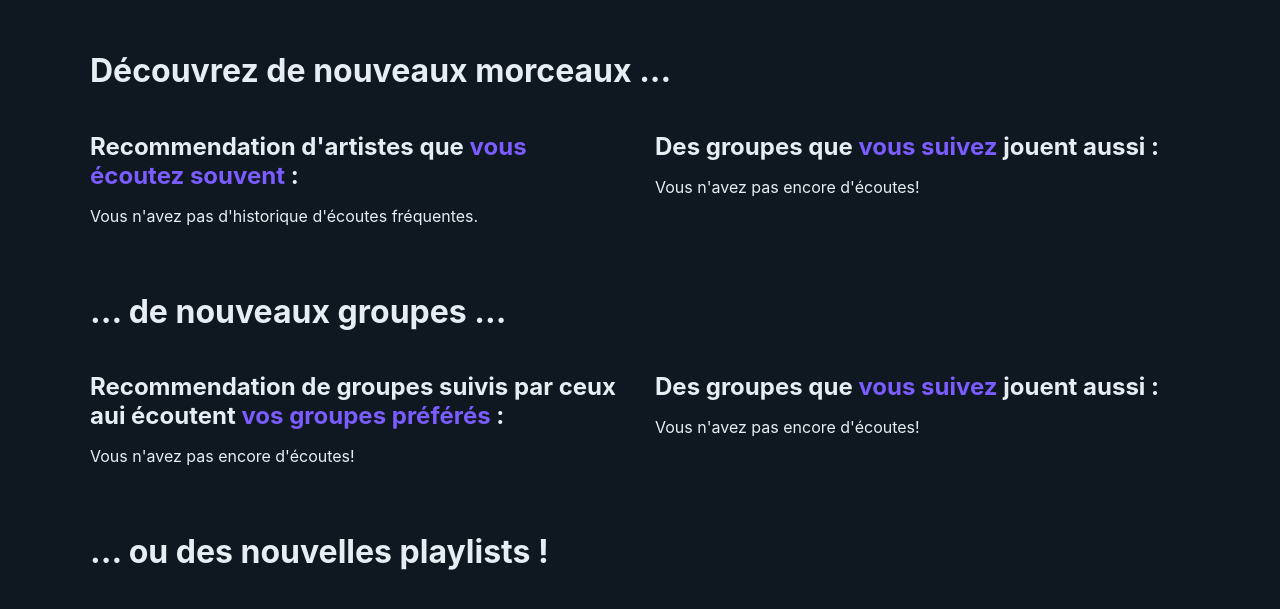
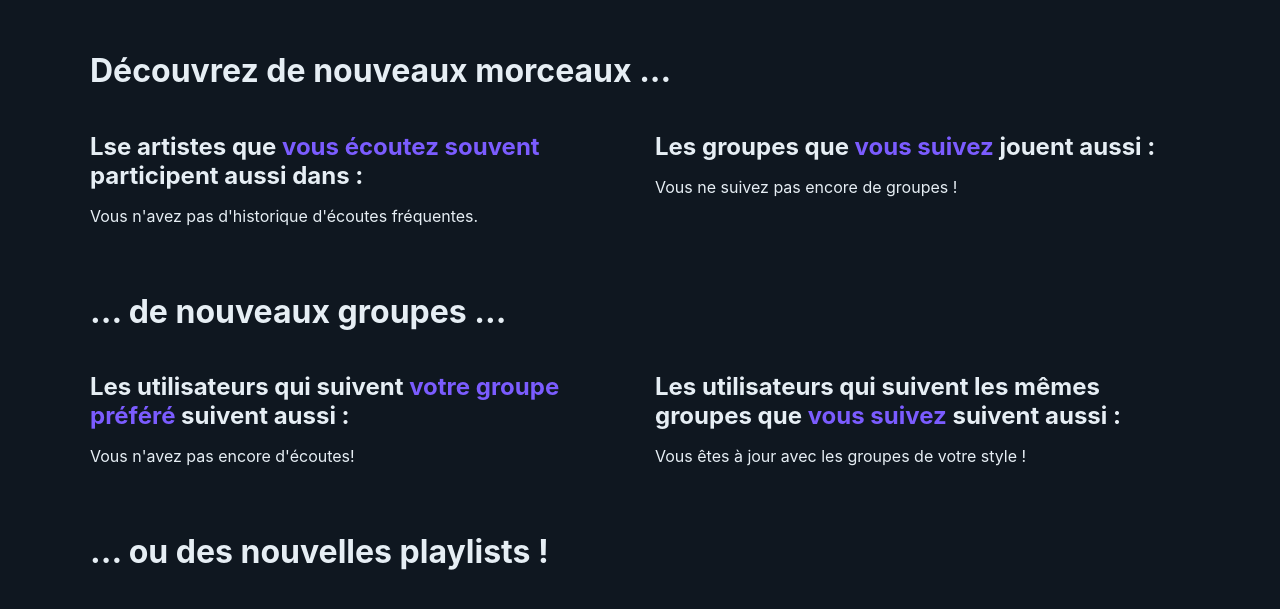
Before and after one commit to DanieldelaCueva/the-wave-project, a Flask app: template src/templates/utilisateur/suggestions.html in a window 1280 px wide. Shown: the part 69-678 px from the top of the page. Run offline with Flask 3, Linux system fonts and the light colour scheme; the template is opened without the code that fills it, so the values that code supplies are empty; some libraries are stand-ins or nearby versions.

Commit message:
suggestions 2 et 4

```diff
--- a/src/main.py
+++ b/src/main.py
@@ -111,9 +111,8 @@ def traitement_inscription():
                 cur2.close()
                 if mdp1 and mdp1 == mdp2:
                     hashed = pbkdf2_sha256.hash(mdp1)
-                    requete = "INSERT INTO utilisateur VALUES (%s, %s, %s, CURRENT_DATE)", (pseudo, email, hashed)
                     with conn.cursor() as cur3:
-                        cur3.execute(requete)
+                        cur3.execute("""INSERT INTO utilisateur VALUES (%s, %s, %s, CURRENT_DATE)""", (pseudo, email, hashed))
                         return redirect(url_for("connexion"))
                 else:
                     return render_template('authentication/inscription.html', etat=3) # erreur: les mdp ne coincident pas
@@ -186,8 +185,8 @@ def profil(pseudo):
                          FROM suitUtilisateur
                          WHERE suivi = %s AND dFin IS NULL""", (pseudo,))
             abonnes = cur4.fetchone().count
-        with conn.cursor() as cur5:
-            cur5.execute("""SELECT idMorceau, titre, nom AS groupe, dateEcoute::date, pseudo AS utilisateur
+        with conn.cursor() as cur4:
+            cur4.execute("""SELECT idMorceau, titre, nom AS groupe, dateEcoute::date, pseudo AS utilisateur
                             FROM morceau NATURAL JOIN ecoute NATURAL JOIN joue NATURAL JOIN groupe
                             WHERE pseudo IN (
 						                        SELECT suivi
@@ -195,9 +194,9 @@ def profil(pseudo):
 						                        WHERE suivant = %s AND dFin IS NULL
 					                        )
                             ORDER BY dateEcoute DESC LIMIT 5;""", (pseudo,))
-            dernieres_ecoutes_suivis = cur5.fetchall()
-        with conn.cursor() as cur6:
-            cur6.execute("""SELECT idMorceau, titre, nom AS groupe, dPublication::date
+            dernieres_ecoutes_suivis = cur4.fetchall()
+        with conn.cursor() as cur5:
+            cur5.execute("""SELECT idMorceau, titre, nom AS groupe, dPublication::date
                             FROM groupe NATURAL JOIN joue NATURAL JOIN morceau
                             WHERE idGroupe IN (
 						SELECT idGroupe
@@ -205,7 +204,7 @@ def profil(pseudo):
 						WHERE pseudo = %s AND dFin IS NULL
 					    )
                             ORDER BY dPublication DESC LIMIT 5;""", (pseudo,))
-            dernieres_publications_groupes_suivis = cur6.fetchall()
+            dernieres_publications_groupes_suivis = cur5.fetchall()
 
     return render_template('utilisateur/profil.html', pseudo = pseudo, abonnes=abonnes, morceaux_plus_ecoutes = morceaux_plus_ecoutes, dernieres_ecoutes=dernieres_ecoutes, playlists=playlists, dernieres_ecoutes_suivis=dernieres_ecoutes_suivis, dernieres_publications_groupes_suivis=dernieres_publications_groupes_suivis)
 
@@ -293,18 +292,48 @@ def suggestions(pseudo):
                     }
             else:
                 suggestion_1 = {}
-        with conn.cursor() as cur5:
+        with conn.cursor() as cur3:
+            # sélectionne les morceaux des groupes suivis, enlève les deux plsu écoutés et ordonne aléatoirement
+            cur3.execute("""SELECT *
+            FROM (
+                SELECT idMorceau, titre, groupe
+                FROM (
+                    SELECT idMorceau, titre, nom AS groupe
+                    FROM suitGroupe NATURAL JOIN groupe NATURAL JOIN joue NATURAL JOIN morceau
+                    WHERE pseudo = %s AND dFin IS NULL
+                )
+                EXCEPT
+                (
+                    SELECT idMorceau, titre, nom AS groupe
+                    FROM morceau NATURAL JOIN joue NATURAL JOIN ecoute NATURAL JOIN groupe
+                    WHERE idGroupe IN (
+                        SELECT idGroupe
+                        FROM suitGroupe
+                        WHERE pseudo = %s AND dFin IS NULL
+                    )
+                    AND EXISTS (
+                        SELECT e.idMorceau
+                        FROM ecoute e
+                        WHERE e.pseudo = %s AND e.idMorceau = morceau.idMorceau
+                    )
+                    GROUP BY (idMorceau, titre, idGroupe, groupe)
+                    ORDER BY sum(dureeEcoute) DESC LIMIT 2
+                )
+            )
+            ORDER BY RANDOM() LIMIT 3;""", (pseudo, pseudo, pseudo))
+            suggestion_2 = cur3.fetchall()
+        with conn.cursor() as cur4:
             # selectionne le groupe le plus écouté par l'utilisateur
-            cur5.execute("""SELECT idGroupe, nom
+            cur4.execute("""SELECT idGroupe, nom
             FROM morceau NATURAL JOIN ecoute NATURAL JOIN joue NATURAL JOIN groupe
             WHERE pseudo = %s
             GROUP BY (idGroupe, nom)
             ORDER BY sum(dureeEcoute) DESC LIMIT 1;""", (pseudo,))
-            groupe_prefere = cur5.fetchone()
+            groupe_prefere = cur4.fetchone()
             if groupe_prefere:
-                with conn.cursor() as cur6:
+                with conn.cursor() as cur5:
                     # selectionne les groupes suivis par les utilisateurs qui suivent le groupe préfére, en enlevant celui-ci (redondant)
-                    cur6.execute("""SELECT idGroupe, nom
+                    cur5.execute("""SELECT idGroupe, nom
                     FROM suitGroupe NATURAL JOIN groupe
                     WHERE pseudo IN (
                         SELECT pseudo
@@ -315,14 +344,31 @@ def suggestions(pseudo):
                     SELECT idGroupe, nom
                     FROM suitGroupe NATURAL JOIN groupe
                     WHERE idGroupe = %s;""", (groupe_prefere.idgroupe,groupe_prefere.idgroupe))
-                    groupes = cur6.fetchall()
+                    groupes = cur5.fetchall()
                     suggestion_3 = {
                         "groupe_prefere" : groupe_prefere.nom,
                         "groupes_suivis" : groupes
                     }
             else:
-                suggestion_2 = {}
-    return render_template('utilisateur/suggestions.html', suggestion_1 = suggestion_1, suggestion_3 = suggestion_3)
+                suggestion_3 = {}
+        with conn.cursor() as cur6:
+            cur6.execute("""SELECT DISTINCT idGroupe, nom
+            FROM suitgroupe NATURAL JOIN groupe
+            WHERE pseudo IN (
+                SELECT pseudo
+                FROM suitgroupe
+                WHERE idGroupe IN (
+                    SELECT idGroupe
+                    FROM suitgroupe
+                    WHERE pseudo = %s
+                )
+            )
+            EXCEPT
+            SELECT idGroupe, nom as groupe
+            FROM suitgroupe NATURAL JOIN groupe
+            WHERE pseudo = %s;""", (pseudo, pseudo))
+            suggestion_4 = cur6.fetchall()
+    return render_template('utilisateur/suggestions.html', suggestion_1 = suggestion_1, suggestion_2 = suggestion_2, suggestion_3 = suggestion_3, suggestion_4 = suggestion_4)
 
 @app.route('/recherche')
 def recherche():
--- a/src/templates/utilisateur/suggestions.html
+++ b/src/templates/utilisateur/suggestions.html
@@ -6,7 +6,10 @@
   <!-- COLONNE GAUCHE : morceaux d'un artiste très écouté -->
   <div class="column">
     {% if suggestion_1 %}
-    <h2><span style="color:#7b5cff">{{ suggestion_1.nom_artiste }}</span>, que vous écoutez souvent, joue aussi dans : </h2>
+    <h2>
+      <span style="color: #7b5cff">{{ suggestion_1.nom_artiste }}</span>, que
+      vous écoutez souvent, participe aussi dans :
+    </h2>
 
     {% if suggestion_1.morceaux %} {% for morceau in suggestion_1.morceaux %}
     <a href="ecouter/{{morceau.idmorceau}}" class="list-card-link">
@@ -19,31 +22,36 @@
     </a>
     {% endfor %} {% else %}
     <p>Vous n'avez pas encore d'écoutes!</p>
-    {% endif %}
-    {% else %}
-    <h2>Recommendation d'artistes que <span style="color:#7b5cff">vous écoutez souvent</span> : </h2>
+    {% endif %} {% else %}
+    <h2>
+      Lse artistes que
+      <span style="color: #7b5cff">vous écoutez souvent</span> participent aussi
+      dans :
+    </h2>
     <p>Vous n'avez pas d'historique d'écoutes fréquentes.</p>
     {% endif %}
   </div>
 
   <!-- COLONNE DROITE : morceaux joués par des groupes suivis -->
   <div class="column">
-    <h2>Des groupes que <span style="color:#7b5cff">vous suivez</span> jouent aussi :</h2>
+    <h2>
+      Les groupes que <span style="color: #7b5cff">vous suivez</span>{% if
+      suggestion_2 %}, comme
+      <span style="color: #7b5cff">{{ suggestion_2[0].groupe }}</span>{% endif
+      %} jouent aussi :
+    </h2>
 
-    {% if dernieres_ecoutes %} {% for morceau in dernieres_ecoutes %}
+    {% if suggestion_2 %} {% for morceau in suggestion_2 %}
     <a href="ecouter/{{morceau.idmorceau}}" class="list-card-link">
       <div class="list-card">
         <div class="list-card-info">
           <h3>{{ morceau.titre }}</h3>
           <p><i>{{ morceau.groupe }}</i></p>
         </div>
-        <div class="list-card-meta">
-          <span>{{ morceau.dateecoute }}</span>
-        </div>
       </div>
     </a>
     {% endfor %} {% else %}
-    <p>Vous n'avez pas encore d'écoutes!</p>
+    <p>Vous ne suivez pas encore de groupes !</p>
     {% endif %}
   </div>
 </div>
@@ -52,9 +60,14 @@
   <!-- COLONNE GAUCHE : groupes suivis par ceux aui suivent votre gorupe préferé -->
   <div class="column">
     {% if suggestion_3 %}
-    <h2>Les abbonés qui suivent <span style="color:#7b5cff">{{ suggestion_3.groupe_prefere }}</span> suivent aussi : </h2>
+    <h2>
+      Les abbonés qui suivent
+      <span style="color: #7b5cff">{{ suggestion_3.groupe_prefere }}</span>,
+      votre <span style="color: #7b5cff">groupe préféré</span>, suivent aussi :
+    </h2>
 
-    {% if suggestion_3.groupes_suivis %} {% for groupe in suggestion_3.groupes_suivis %}
+    {% if suggestion_3.groupes_suivis %} {% for groupe in
+    suggestion_3.groupes_suivis %}
     <a href="groupe/{{groupe.idgroupe}}" class="list-card-link">
       <div class="list-card">
         <div class="list-card-info">
@@ -64,31 +77,32 @@
     </a>
     {% endfor %} {% else %}
     <p>Personne ne suit {{ suggestion_3.groupe_prefere }} :/</p>
-    {% endif %}
-    {% else %}
-    <h2>Recommendation de groupes suivis par ceux aui écoutent <span style="color:#7b5cff">vos groupes préférés</span> : </h2>
+    {% endif %} {% else %}
+    <h2>
+      Les utilisateurs qui suivent
+      <span style="color: #7b5cff">votre groupe préféré</span> suivent aussi :
+    </h2>
     <p>Vous n'avez pas encore d'écoutes!</p>
     {% endif %}
   </div>
 
-  <!-- COLONNE DROITE :  -->
+  <!-- COLONNE DROITE :  Groupes suivis par ceux qui suivent les mêmes groupes que vous en genéral -->
   <div class="column">
-    <h2>Des groupes que <span style="color:#7b5cff">vous suivez</span> jouent aussi :</h2>
+    <h2>
+      Les utilisateurs qui suivent les mêmes groupes que
+      <span style="color: #7b5cff">vous suivez</span> suivent aussi :
+    </h2>
 
-    {% if dernieres_ecoutes %} {% for morceau in dernieres_ecoutes %}
-    <a href="ecouter/{{morceau.idmorceau}}" class="list-card-link">
+    {% if suggestion_4 %} {% for groupe in suggestion_4 %}
+    <a href="groupe/{{groupe.idgroupe}}" class="list-card-link">
       <div class="list-card">
         <div class="list-card-info">
-          <h3>{{ morceau.titre }}</h3>
-          <p><i>{{ morceau.groupe }}</i></p>
-        </div>
-        <div class="list-card-meta">
-          <span>{{ morceau.dateecoute }}</span>
+          <h3>{{ groupe.nom }}</h3>
         </div>
       </div>
     </a>
     {% endfor %} {% else %}
-    <p>Vous n'avez pas encore d'écoutes!</p>
+    <p>Vous êtes à jour avec les groupes de votre style !</p>
     {% endif %}
   </div>
 </div>
```
